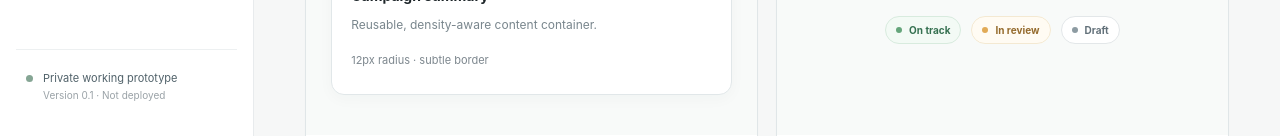
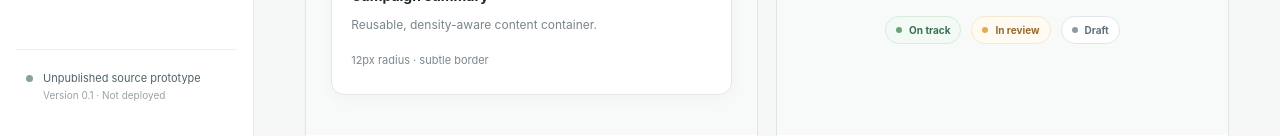
Before and after one commit to MitulMustBeCrazy/codex-cloud-workspace, a React (Vite) app in the folder builds/2026-11-15-component-library/: page / in a window 1280 px wide. Shown: the part 664-800 px from the top of the page. Built offline with nearby package versions, Linux system fonts and the light colour scheme.

Commit message:
Clarify source is not deployed rather than private

```diff
--- a/builds/2026-11-15-component-library/src/App.tsx
+++ b/builds/2026-11-15-component-library/src/App.tsx
@@ -68,7 +68,7 @@ function App() {
     <aside className="sidebar"><div className="brand"><span className="brand-mark">CL</span><div><strong>Component Library</strong><small>Personal design system</small></div></div>
       <div className="sidebar-label">LIBRARY</div>
       <nav aria-label="Library sections">{tabs.map((x,i) => <button key={x} type="button" className={"nav-item " + (tab === x ? "active" : "")} onClick={() => setTab(x)}><span className="nav-icon">{["▦","◫","▤"][i]}</span>{x}</button>)}</nav>
-      <div className="sidebar-bottom"><span className="side-indicator"/><span>Private working prototype<br/><small>Version 0.1 · Not deployed</small></span></div>
+      <div className="sidebar-bottom"><span className="side-indicator"/><span>Unpublished source prototype<br/><small>Version 0.1 · Not deployed</small></span></div>
     </aside>
     <main className="main">
       <header className="topbar"><div className="breadcrumb">Library <span>/</span> {tab}</div><div className="topbar-meta">BUILD 01 <span>·</span> 2026</div></header>
```
